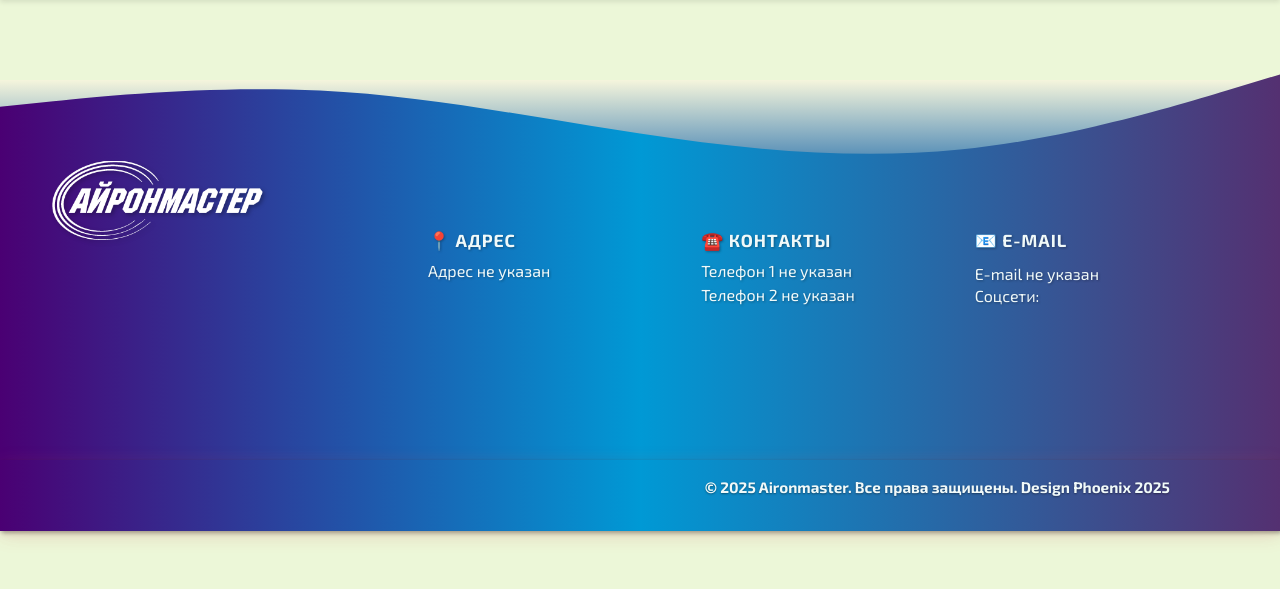
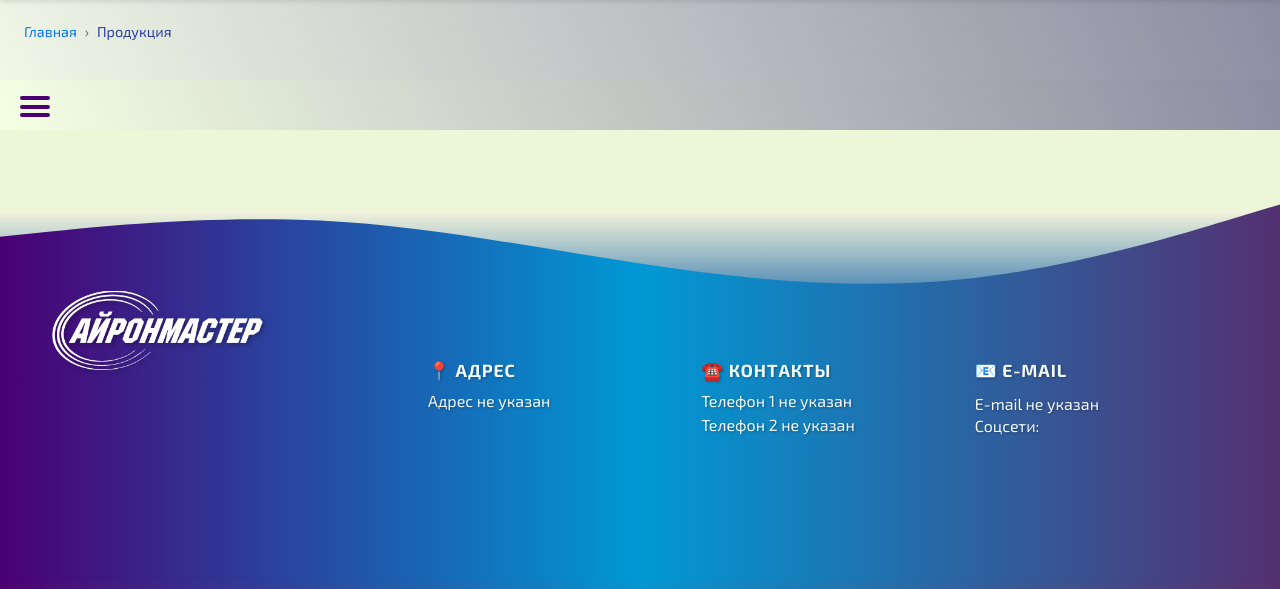
Before and after one commit to TumashenkaAliaksandr/aironmaster, a Django app: template webapp/templates/webapp/services.html in a window 1280 px wide. Shown: the part 129-718 px from the top of the page. Run offline with Django 5.2, Linux system fonts and the light colour scheme; the template is opened without the code that fills it, so the values that code supplies are empty.

Commit message:
added new js file category burger, breadcrumps, added burger in the services page, brcr on the single services, import in the base template and added social in the services template, css

```diff
--- a/templates/main/base.html
+++ b/templates/main/base.html
@@ -236,3 +236,4 @@
 <script src="https://cdn.jsdelivr.net/npm/bootstrap@5.3.0/dist/js/bootstrap.bundle.min.js"></script>
 <script src="{% static 'webapp/js/main.js' %}"></script>
 <script src="{% static 'webapp/js/photo_windows.js' %}"></script>
+<script src="{% static 'webapp/js/category_burger.js' %}"></script>
--- a/webapp/static/webapp/css/style.css
+++ b/webapp/static/webapp/css/style.css
@@ -55,6 +55,39 @@ header {
     flex-basis: auto;
     padding-left: 55px!important;
 }
+
+.breadcrumb {
+    padding: 10px 0;
+    font-size: 0.9rem;
+}
+
+.breadcrumb ol {
+    list-style: none;
+    display: flex;
+    gap: 0.5rem;
+    padding: 0;
+    margin: 0;
+}
+
+.breadcrumb li::after {
+    content: "›";
+    margin-left: 0.5rem;
+    color: #666;
+}
+
+.breadcrumb li:last-child::after {
+    content: "";
+}
+
+.breadcrumb a {
+    color: #007bff;
+    text-decoration: none;
+}
+
+.breadcrumb a:hover {
+    text-decoration: underline;
+}
+
 
 /* Контейнер внутри header */
 header .container {
@@ -509,6 +542,89 @@ nav .nav-linkss.active {
   }
 }
 
+#breadcrumps {
+    padding: 2.5rem 1.5rem;
+    background: linear-gradient(66deg, #f0f7e6, #8e8ca2);
+    color: #2b409c;
+    box-sizing: border-box;
+    text-align: center;
+    display: flex;
+    flex-direction: column;
+    align-items: baseline;
+    justify-content: center;
+    min-height: 50px;
+    height: 20px;
+}
+
+#category-burg {
+    /*padding: 2.5rem 1.5rem;*/
+    background: linear-gradient(66deg, #f4ffe3, #8e8ca2);
+    color: #2b409c;
+    box-sizing: border-box;
+    text-align: center;
+    display: flex;
+    flex-direction: column;
+    align-items: baseline;
+    justify-content: center;
+    min-height: 50px;
+    height: 20px;
+}
+
+.category-burger {
+  width: 30px;
+  height: 25px;
+  display: flex;
+  flex-direction: column;
+  justify-content: space-between;
+  cursor: pointer;
+    margin-left: 20px;
+    z-index: 10;
+}
+
+.category-burger .bar {
+  height: 4px;
+  background-color: #4a0073;
+  border-radius: 2px;
+  transition: all 0.3s ease;
+    margin-top: 4px;
+}
+
+/* Анимация в крестик при активном состоянии */
+.category-burger.active .bar:nth-child(1) {
+  transform: rotate(45deg) translate(5px, 5px);
+}
+
+.category-burger.active .bar:nth-child(2) {
+  opacity: 0;
+}
+
+.category-burger.active .bar:nth-child(3) {
+  transform: rotate(-45deg) translate(5px, -5px);
+}
+
+/* Стили для меню категорий */
+.category-menu {
+    margin-top: 81px;
+    padding-left: 81px;
+    position: absolute;
+}
+
+.category-menu ul {
+  list-style: none;
+  padding: 0;
+  margin: 0;
+}
+
+.category-menu li {
+  margin-bottom: 8px;
+}
+
+.category-menu a {
+  text-decoration: none;
+  color: #333;
+}
+
+
 
 #screw-spiral {
     /*width: 100vw; !* секция на всю ширину окна *!*/
@@ -522,6 +638,11 @@ nav .nav-linkss.active {
     align-items: center; /* центрируем по горизонтали */
     justify-content: center; /* центрируем по вертикали, если нужно */
     min-height: 200px; /* можно задать минимальную высоту */
+}
+
+.bg-category {
+    background: linear-gradient(66deg, #f0f7e6, #8e8ca2);
+
 }
 
 .content-wrapper a[href^="tel:"] {
--- /dev/null
+++ b/webapp/static/webapp/js/category_burger.js
@@ -0,0 +1,11 @@
+document.getElementById('categoryBurger').addEventListener('click', function() {
+  this.classList.toggle('active');
+  const menu = document.getElementById('categoryMenu');
+  const expanded = this.getAttribute('aria-expanded') === 'true';
+  this.setAttribute('aria-expanded', String(!expanded));
+  if (menu.hasAttribute('hidden')) {
+    menu.removeAttribute('hidden');
+  } else {
+    menu.setAttribute('hidden', '');
+  }
+});
--- a/webapp/templates/webapp/index.html
+++ b/webapp/templates/webapp/index.html
@@ -54,7 +54,6 @@
                         {% endif %}
                     {% endfor %}
                 </div>
-
             </div>
 
             <div id="gallery-{{ item.id }}" class="photo-gallery mb-0">
--- a/webapp/templates/webapp/services.html
+++ b/webapp/templates/webapp/services.html
@@ -3,12 +3,54 @@
 {% load static %}
 
 {% block content %}
+    <div id="breadcrumps">
+        <nav aria-label="breadcrumb" class="breadcrumb">
+            <ol>
+                <li><a href="{% url 'index' %}">Главная</a></li>
+                <li>Продукция</li>
+            </ol>
+        </nav>
+    </div>
+    <div id="category-burg">
+        <div class="category-burger" id="categoryBurger" aria-label="Меню категорий" role="button" tabindex="0"
+             aria-expanded="false" aria-controls="categoryMenu">
+            <span class="bar"></span>
+            <span class="bar"></span>
+            <span class="bar"></span>
+        </div>
+
+        <!-- Пример меню категорий -->
+        <nav id="categoryMenu" class="category-menu" hidden>
+            <ul>
+                <li><a href="#">Категория 1</a></li>
+                <li><a href="#">Категория 2</a></li>
+                <li><a href="#">Категория 3</a></li>
+            </ul>
+        </nav>
+    </div>
+
+
     {% for item in items %}
         <section id="screw-spiral" class="item-section">
             <div class="content-wrapper">
                 <h2>{{ item.name }}</h2>
                 <p>{{ item.description }}</p>
                 <p>{{ item.phone1 }}<br>{{ item.phone2 }}</p>
+                <div class="social-icons-wrapper">
+                    {% for social in footer_info.social_networks.all %}
+                        {% if social.url %}
+                            <a href="{{ social.url }}" target="_blank" rel="noopener noreferrer"
+                               aria-label="{{ social.name }}" class="social-icon">
+                                {% if social.icon %}
+                                    <img src="{{ social.icon.url }}" alt="{{ social.name }}"/>
+                                {% else %}
+                                    <!-- Если иконка не загружена, можно показать название или иконку по умолчанию -->
+                                    {{ social.name }}
+                                {% endif %}
+                            </a>
+                        {% endif %}
+                    {% endfor %}
+                </div>
             </div>
 
             <div class="photo-gallery">
```
Also changed, not shown: webapp/templates/webapp/single_services.html (+7 -0 lines).
